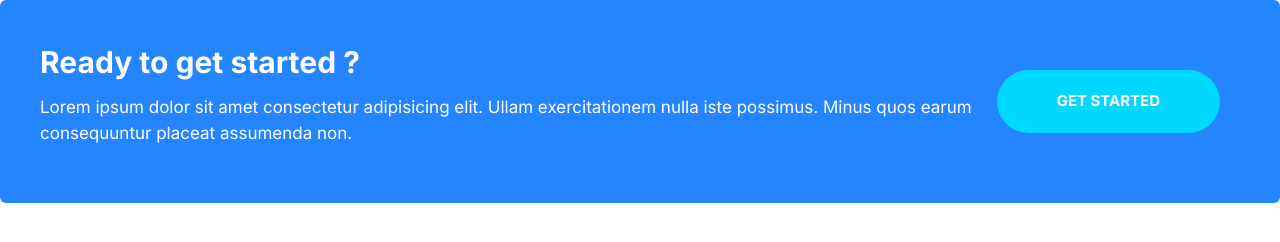
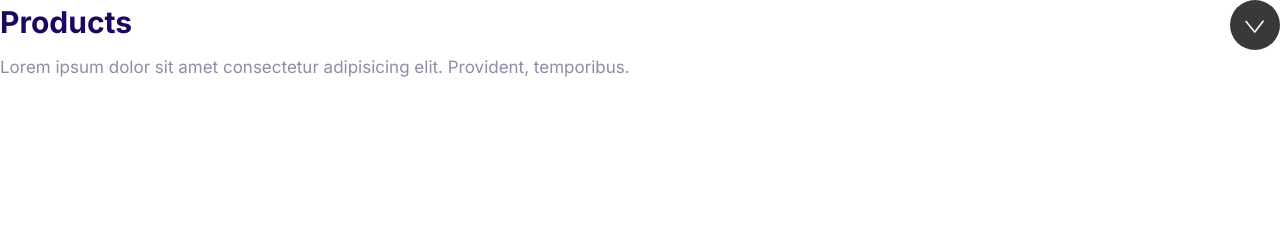
Before and after one commit to coder-rgb/CloudJ, a plain HTML site: page index.html in a window 1280 px wide. Drawn offline with Linux system fonts and the light colour scheme.

Commit message:
define a collapsible

```diff
--- a/css/style.css
+++ b/css/style.css
@@ -528,3 +528,34 @@ a {
     margin: 0 2rem;
   }
 }
+
+/* collapsible */
+.collapsible--header {
+  display: flex;
+  justify-content: space-between;
+}
+
+.collapsible--heading {
+  margin-top: 0;
+  font-size: 3rem;
+}
+
+.collapsible--icon {
+  transform: rotate(-90deg);
+  transition: rotate 0.3s;
+}
+
+.collapsible--content {
+  max-height: 0;
+  overflow: hidden;
+  transition: max-height 0.3s;
+}
+
+.collapsible--expanded .collapsible--icon {
+  transform: rotate(0);
+}
+
+.collapsible--expanded .collapsible--content {
+  max-height: 100vh;
+  opacity: 1;
+}
--- a/index.html
+++ b/index.html
@@ -11,14 +11,18 @@
     <link rel="stylesheet" href="css/style.css">
 </head>
 <body>
-    <div class="callout callout--primary">
-        <div class="grid grid--1x2">
-            <div class="callout--content">
-                <h2 class="callout--heading">Ready to get started ?</h2>
-                <p>Lorem ipsum dolor sit amet consectetur adipisicing elit. Ullam exercitationem nulla iste possimus. Minus quos earum consequuntur placeat assumenda non.</p>
-            </div>
-            <a href="#" class="btn btn--secondary btn--long">Get started</a>
+    <div class="collapsible collapsible--expanded">
+        <header class="collapsible--header">
+            <h2 class="collapsible--heading">Products</h2>
+            <svg class="icon icon--white collapsible--icon">
+                <use xlink:href="img/sprite.svg#chevron"></use>
+            </svg>
+        </header>
+        <div class="collapsible--content">
+            Lorem ipsum dolor sit amet consectetur adipisicing elit. Provident, temporibus.
+
         </div>
     </div>
+    <script src="js/main.js"></script>
 </body>
 </html>
--- /dev/null
+++ b/js/main.js
@@ -0,0 +1,6 @@
+const collapsibles = document.querySelectorAll(".collapsible");
+collapsibles.forEach((item) =>
+    item.addEventListener("click",function(){
+        this.classList.toggle("collapsible--expanded");
+    })
+);
```
Also changed, not shown: components/collapsible.html (added, +13 -0 lines).
